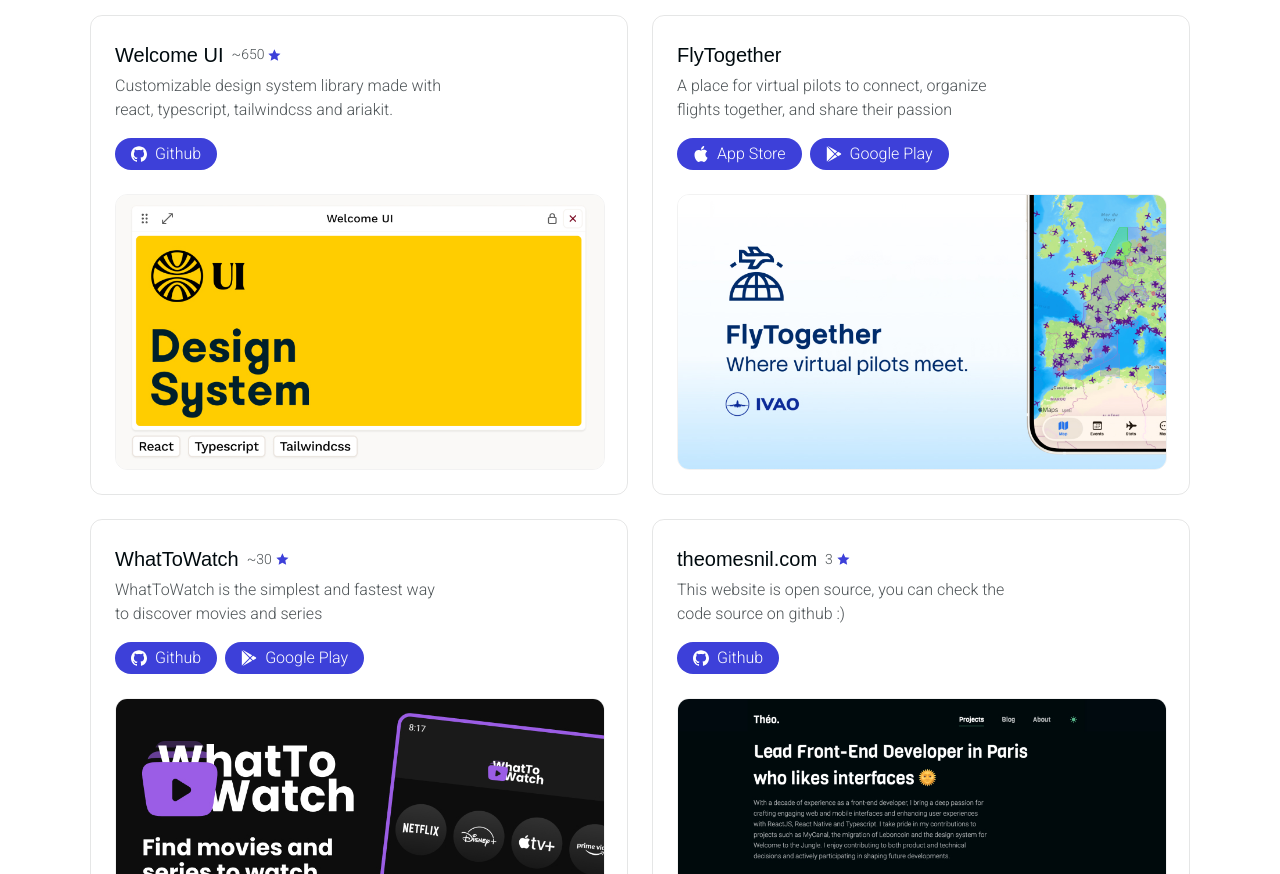
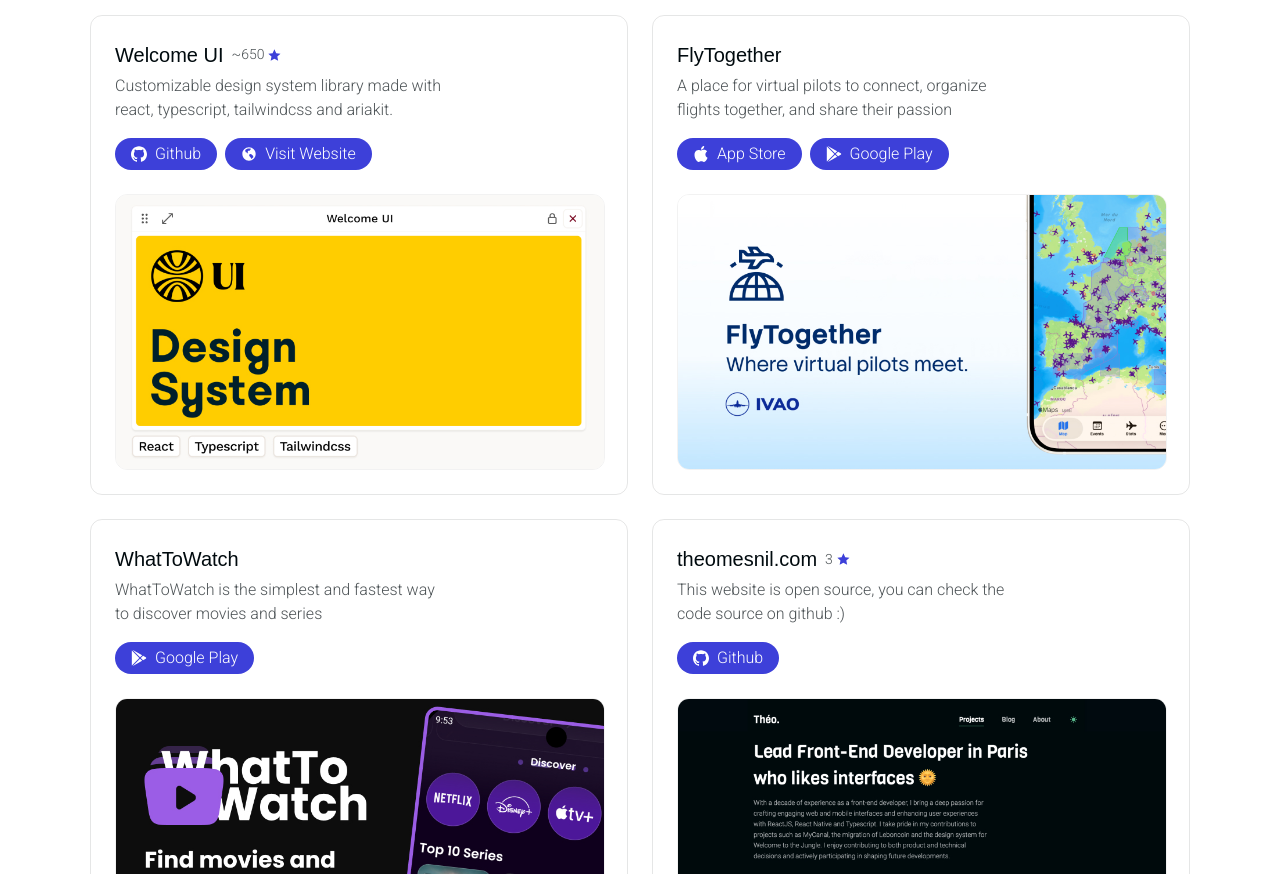
Before and after one commit to theo-mesnil/theomesnil.com, a Next.js app: page / in a window 1280 px wide. Shown: the part 680-1554 px from the top of the page. Built offline with nearby package versions, Linux system fonts and the light colour scheme; a web font is replaced by a local one.

Commit message:
feat: remove github on WhatToWatch

```diff
--- a/app/Project.tsx
+++ b/app/Project.tsx
@@ -1,5 +1,5 @@
 import Image, { ImageProps } from 'next/image'
-import { RiStarFill } from 'react-icons/ri'
+import { RiEarthFill, RiStarFill } from 'react-icons/ri'
 import { SiApple, SiGithub, SiGoogleplay } from 'react-icons/si'
 
 import { Button } from './components/Button'
@@ -14,6 +14,7 @@
   image: ImageProps['src']
   name: string
   stars?: string
+  website?: string
 }
 
 export default function Project({
@@ -24,6 +25,7 @@
   image,
   name,
   stars,
+  website,
 }: ProjectProps) {
   return (
     <article className={styles.project}>
@@ -43,6 +45,11 @@
         {github && (
           <Button href={`https://www.github.com/${github}`} icon={SiGithub}>
             Github
+          </Button>
+        )}
+        {website && (
+          <Button href={website} icon={RiEarthFill} rel="noopener referer" target="_blank">
+            Visit Website
           </Button>
         )}
         {appleStore && (
--- a/app/page.tsx
+++ b/app/page.tsx
@@ -15,6 +15,7 @@
     image: welcomeUiImage,
     name: 'Welcome UI',
     stars: '~650',
+    website: 'https://www.welcome-ui.com',
   },
   {
     appleStore: 'flytogether-ivao-companion/id6761731133',
@@ -26,11 +27,9 @@
   },
   {
     description: 'WhatToWatch is the simplest and fastest way to discover movies and series',
-    github: 'theo-mesnil/WhatToWatch',
     googlePlay: 'com.theomesnil.WhatToWatch',
     image: whatToWatchImage,
     name: 'WhatToWatch',
-    stars: '~30',
   },
   {
     description: 'This website is open source, you can check the code source on github :)',
```
Also changed, not shown: public/projects/what-to-watch.jpg.
